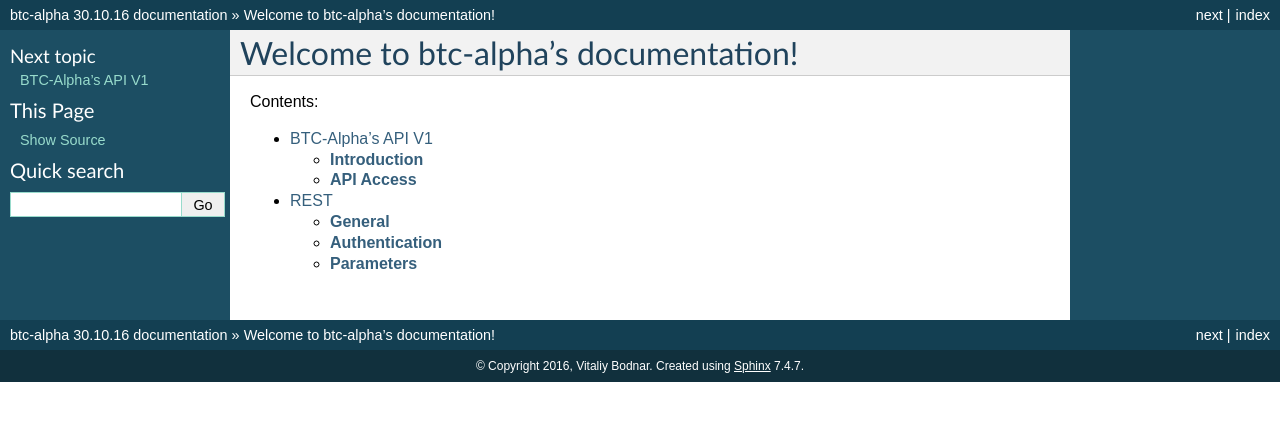
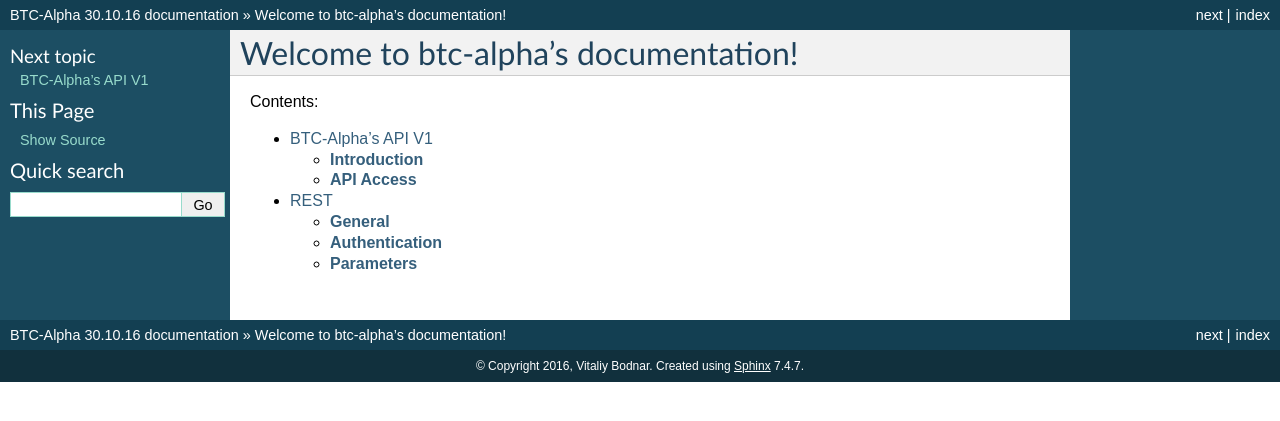
Before and after one commit to StanislavRybonka/btc-alpha-docs, a Sphinx documentation site: the page built from source/index.rst, in a window 1280 px wide. Shown: the top 421 px of the page. Built offline with Sphinx 7.4.7, drawn with Linux system fonts in a browser that asks for light colours.

Commit message:
Changed name of project.

```diff
--- a/source/conf.py
+++ b/source/conf.py
@@ -49,7 +49,7 @@
 master_doc = 'index'
 
 # General information about the project.
-project = 'btc-alpha'
+project = 'BTC-Alpha'
 copyright = '2016, Vitaliy Bodnar'
 author = 'Vitaliy Bodnar'
 
```
